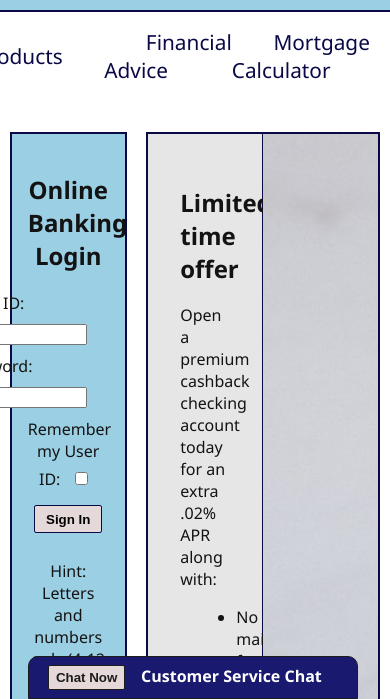
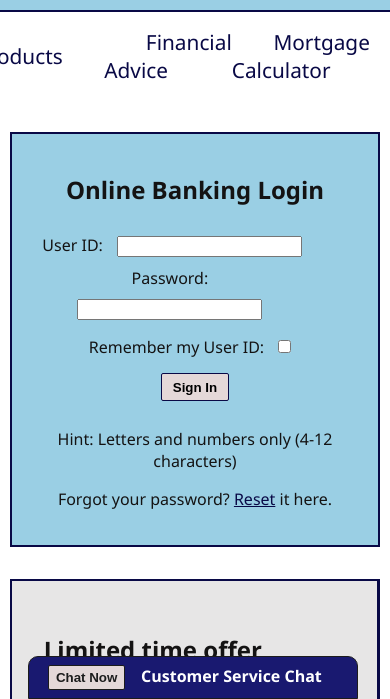
Before and after one commit to KSmith8888/Bank-Website, a plain HTML site: page index.html in a window 390 px wide. Shown: the part 145-844 px from the top of the page. Drawn offline with Linux system fonts and the light colour scheme.

Commit message:
Added media queries

```diff
--- a/CSS/homepage.css
+++ b/CSS/homepage.css
@@ -15,6 +15,10 @@ main {
 
 #loginSection input {
     margin: 10px;
+}
+
+#loginSection a {
+    color: var(--darkBlue);
 }
 
 #loginBtn {
@@ -87,3 +91,38 @@ main {
     justify-content: flex-end;
     width: 85%;
 }
+
+@media (max-width: 950px) {
+    main {
+        justify-content: space-between;
+    }
+    #loginSection {
+        width: 48%;
+        height: fit-content;
+    }
+    .offer-section {
+        width: 48%;
+        flex-direction: column;
+    }
+    #offerImage {
+        width: 100%;
+    }
+    .offer-text {
+        width: 100%;
+    }
+}
+
+@media (max-width: 700px) {
+    main {
+        flex-direction: column;
+        align-items: center;
+    }
+    #loginSection {
+        width: 95%;
+        margin-bottom: 2em;
+    }
+    .offer-section {
+        width: 95%;
+        flex-direction: column;
+    }
+}
```
